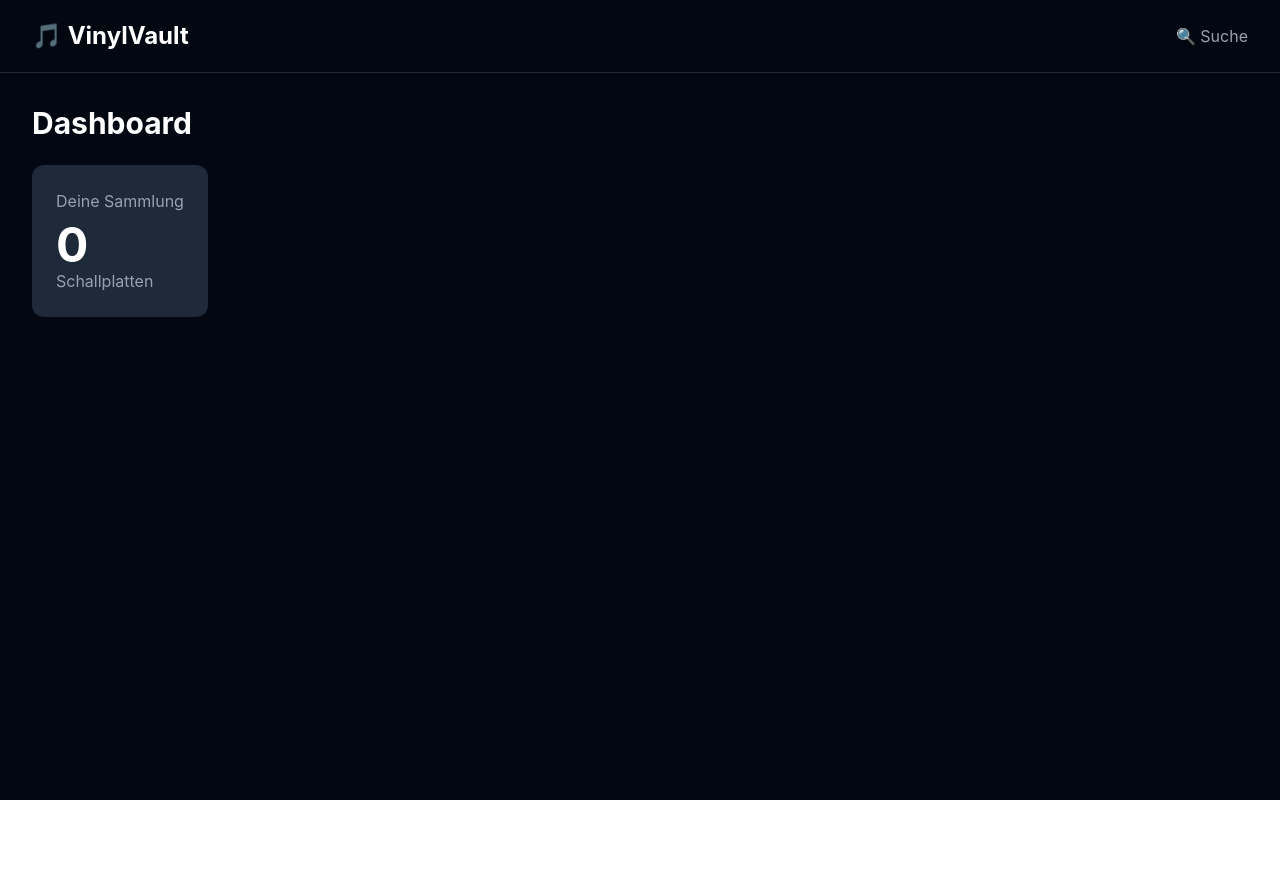
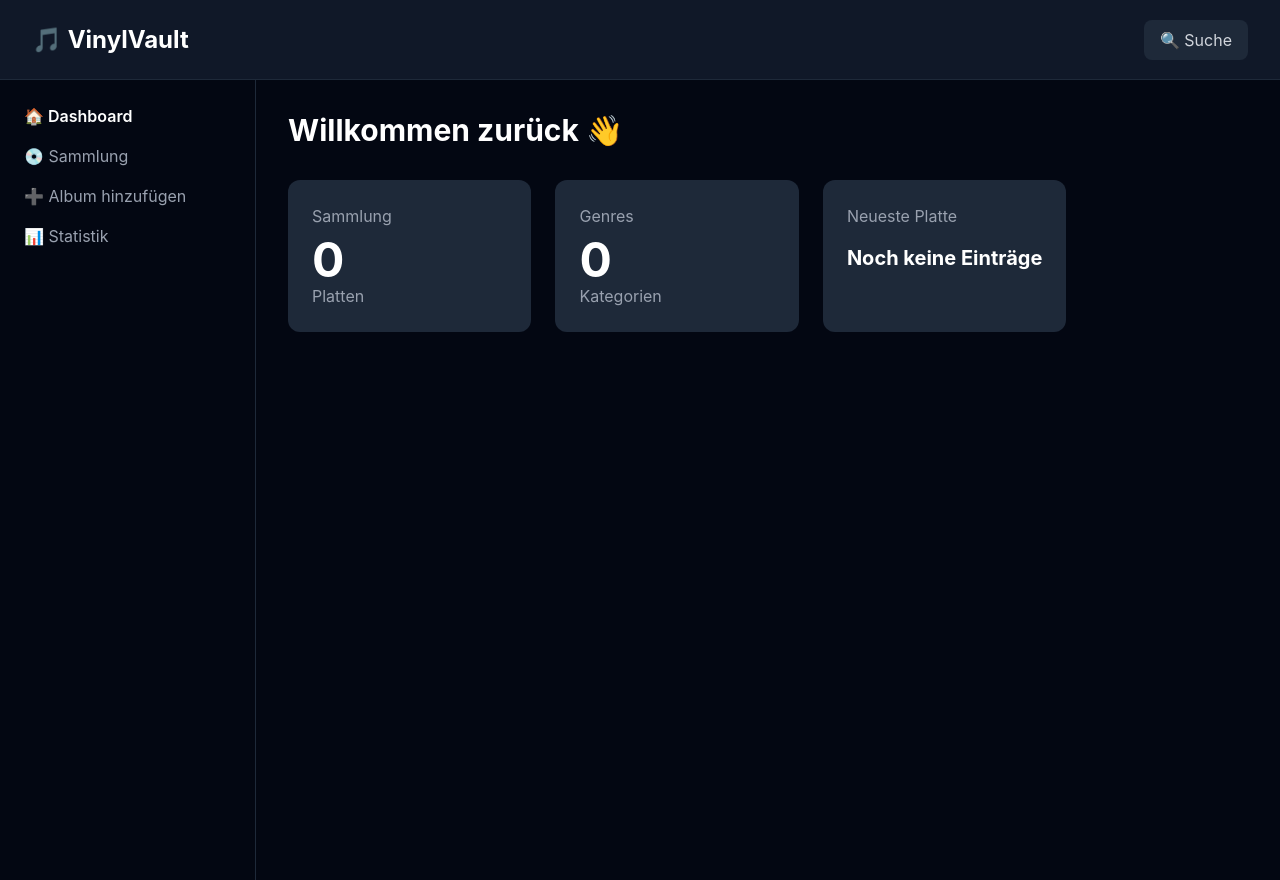
Before and after one commit to hannes-codex/VinylVault, a React app in the folder frontend/: page / in a window 1280 px wide. Before the commit the page ends 800 px from the top, so only its background shows below. Built offline with nearby package versions, Linux system fonts and the light colour scheme; the HTML template or start-up script is replaced by a standard one.

Commit message:
fest: create application shell with sidebar

```diff
--- a/frontend/src/App.jsx
+++ b/frontend/src/App.jsx
@@ -1,11 +1,16 @@
 import Header from "./components/Header"
 import Dashboard from "./pages/Dashboard"
+import Sidebar from "./components/Sidebar"
 
 function App() {
   return (
     <div className="min-h-screen bg-gray-950">
       <Header />
-      <Dashboard />
+      <div className="flex">
+        <Sidebar />
+        <Dashboard />
+      </div>
+
     </div>
   )
 }
--- a/frontend/src/components/Header.jsx
+++ b/frontend/src/components/Header.jsx
@@ -1,15 +1,15 @@
 function Header() {
   return (
-    <header className="border-b border-gray-800 bg-gray-950 px-8 py-5">
-      <div className="flex items-center justify-between">
-        <h1 className="text-2xl font-bold text-white">
-          🎵 VinylVault
-        </h1>
+    <header className="h-20 bg-gray-900 border-b border-gray-800 flex items-center justify-between px-8">
 
-        <div className="text-gray-400">
-          🔍 Suche
-        </div>
-      </div>
+      <h1 className="text-2xl font-bold text-white">
+        🎵 VinylVault
+      </h1>
+
+      <button className="bg-gray-800 text-gray-300 px-4 py-2 rounded-lg hover:bg-gray-700">
+        🔍 Suche
+      </button>
+
     </header>
   )
 }
--- /dev/null
+++ b/frontend/src/components/Sidebar.jsx
@@ -0,0 +1,27 @@
+function Sidebar() {
+  return (
+    <aside className="w-64 bg-gray-950 border-r border-gray-800 min-h-screen p-6">
+      <nav className="space-y-4">
+
+        <div className="text-white font-semibold">
+          🏠 Dashboard
+        </div>
+
+        <div className="text-gray-400 hover:text-white cursor-pointer">
+          💿 Sammlung
+        </div>
+
+        <div className="text-gray-400 hover:text-white cursor-pointer">
+          ➕ Album hinzufügen
+        </div>
+
+        <div className="text-gray-400 hover:text-white cursor-pointer">
+          📊 Statistik
+        </div>
+
+      </nav>
+    </aside>
+  )
+}
+
+export default Sidebar
--- a/frontend/src/pages/Dashboard.jsx
+++ b/frontend/src/pages/Dashboard.jsx
@@ -1,23 +1,58 @@
 function Dashboard() {
   return (
     <main className="p-8">
-      <h2 className="text-3xl font-bold text-white mb-6">
-        Dashboard
+
+      <h2 className="text-3xl font-bold text-white mb-8">
+        Willkommen zurück 👋
       </h2>
 
-      <div className="bg-gray-800 rounded-xl p-6 w-fit">
+
+      <div className="grid grid-cols-1 md:grid-cols-3 gap-6">
+
+
+        <div className="bg-gray-800 rounded-xl p-6">
           <p className="text-gray-400">
-          Deine Sammlung
+            Sammlung
           </p>
 
-        <p className="text-5xl font-bold text-white mt-2">
+          <p className="text-5xl text-white font-bold mt-2">
             0
           </p>
 
           <p className="text-gray-400">
-          Schallplatten
+            Platten
           </p>
         </div>
+
+
+        <div className="bg-gray-800 rounded-xl p-6">
+          <p className="text-gray-400">
+            Genres
+          </p>
+
+          <p className="text-5xl text-white font-bold mt-2">
+            0
+          </p>
+
+          <p className="text-gray-400">
+            Kategorien
+          </p>
+        </div>
+
+
+        <div className="bg-gray-800 rounded-xl p-6">
+          <p className="text-gray-400">
+            Neueste Platte
+          </p>
+
+          <p className="text-xl text-white font-bold mt-4">
+            Noch keine Einträge
+          </p>
+        </div>
+
+
+      </div>
+
     </main>
   )
 }
```
Lines whose indentation alone changed are shown as unchanged.
